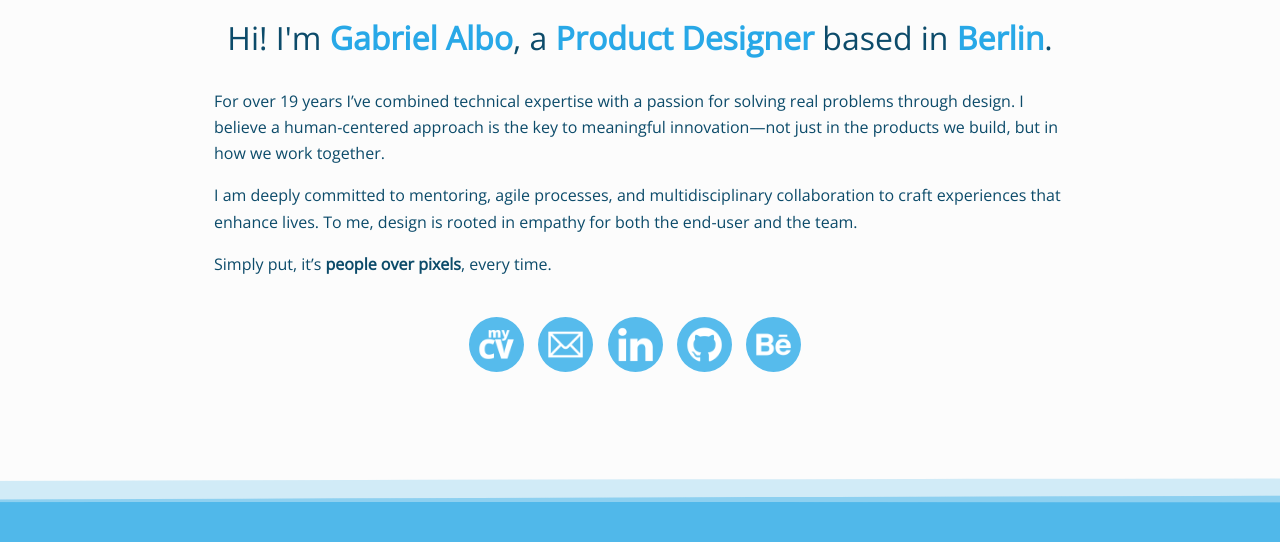
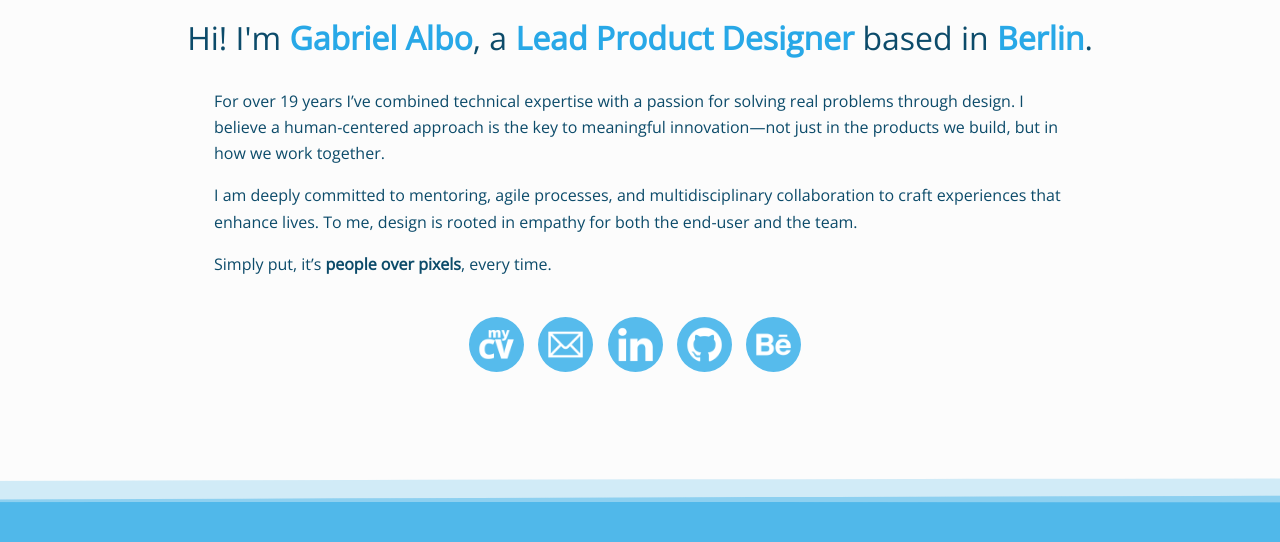
Before and after one commit to albogabriel/gabrielalbo.com, a Jekyll site: the page built from index.html, in a window 1280 px wide, cut to the strip 332-874 px from the top of the page. Built offline with Jekyll 4.4.1, drawn with Linux system fonts in a browser that asks for light colours.

Commit message:
Added level of seniority to portfolio.

```diff
--- a/index.html
+++ b/index.html
@@ -21,7 +21,7 @@
 		<span>
 		<p>
 			Hi! I'm <b class="emphasis">Gabriel Albo</b>, a
-			<b class="emphasis">Product Designer</b> based in
+			<b class="emphasis">Lead Product Designer</b> based in
 			<b  class="emphasis">Berlin</b>.
 		</p>
 
```
